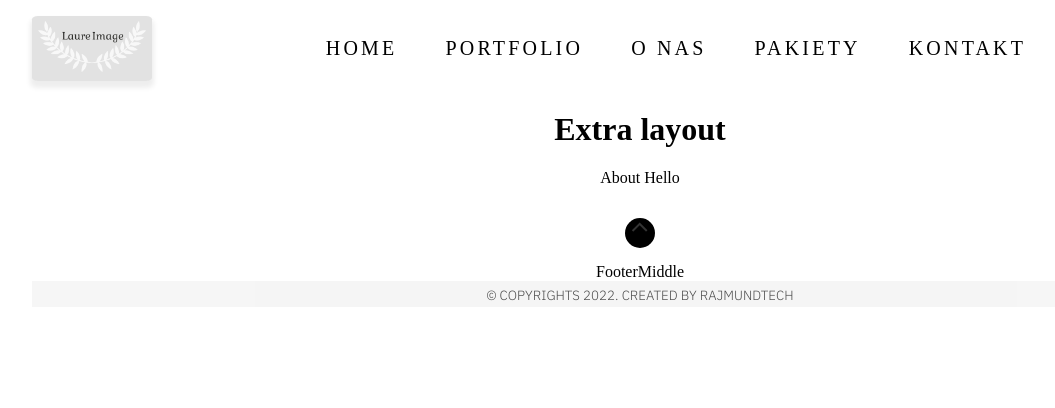
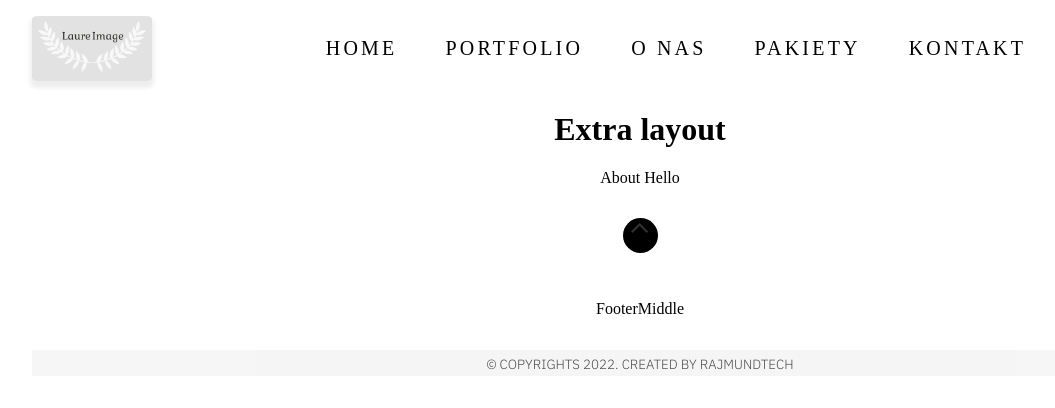
Before and after one commit to KrzysztofRajmund/laureimage-studio, a Next.js app: page /about in a window 1280 px wide. Shown: the top 408 px of the page, without its empty margins (0-1055 px from the left). Built offline with nearby package versions, Linux system fonts and the light colour scheme; a web font is replaced by a local one.

Commit message:
chore: format text,added new size for pageup icon

```diff
--- a/src/components/AppFooter/AppFooter.module.scss
+++ b/src/components/AppFooter/AppFooter.module.scss
@@ -12,6 +12,7 @@
     margin: 15px;
   }
   .footerMiddle {
+    padding: 2rem 3rem;
   }
   .footerBottom {
     width: 100%;
--- a/src/components/PageUp/PageUp.module.scss
+++ b/src/components/PageUp/PageUp.module.scss
@@ -3,10 +3,15 @@
 
 .container {
   position: relative;
-  width: 30px;
-  height: 30px;
+  width: 35px;
+  height: 35px;
   background-color: #000;
   border-radius: 50%;
+
+  @include desktopSmallDown {
+    width: 30px;
+    height: 30px;
+  }
 
   .arrow {
     position: absolute;
```
Also changed, not shown: src/components/PageUp/PageUp.tsx (+5 -3 lines).
